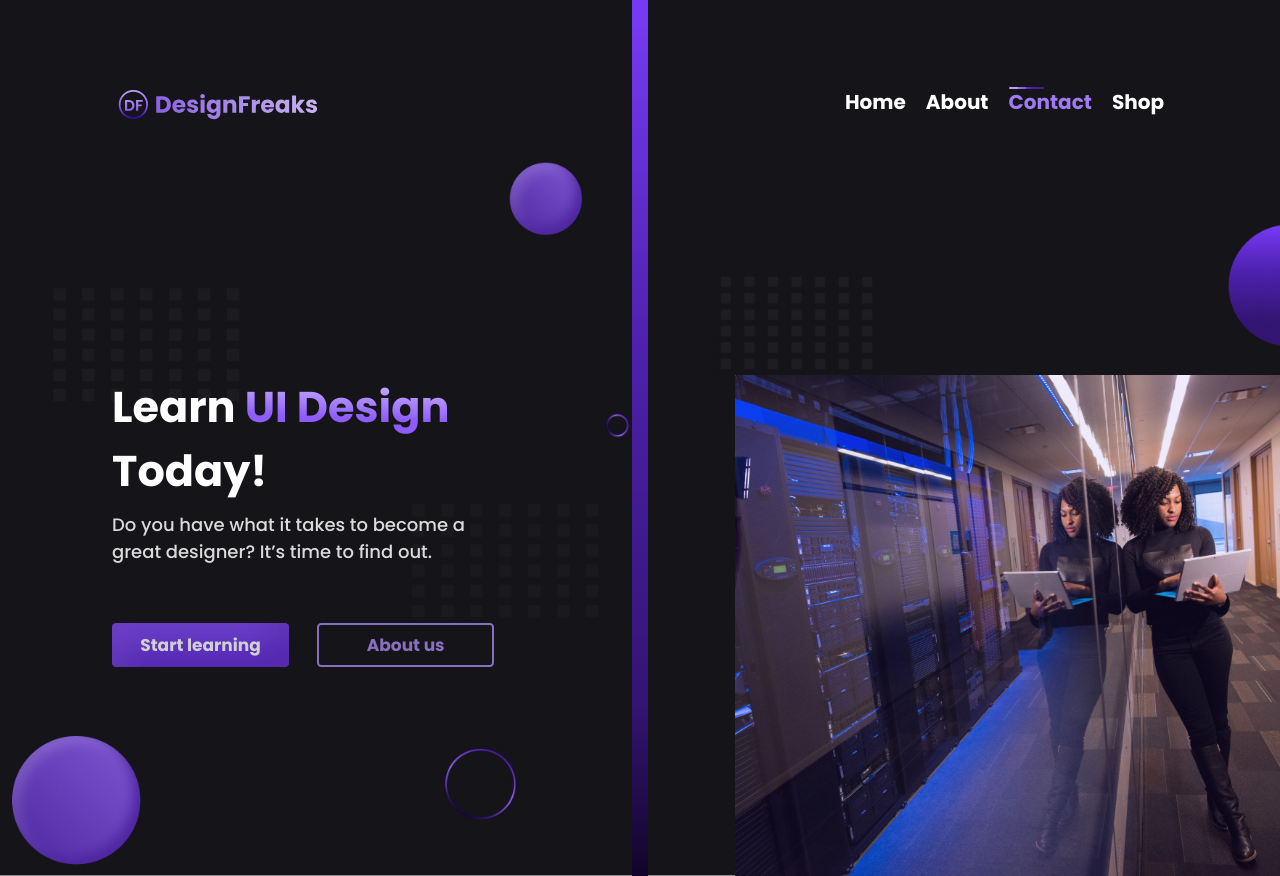
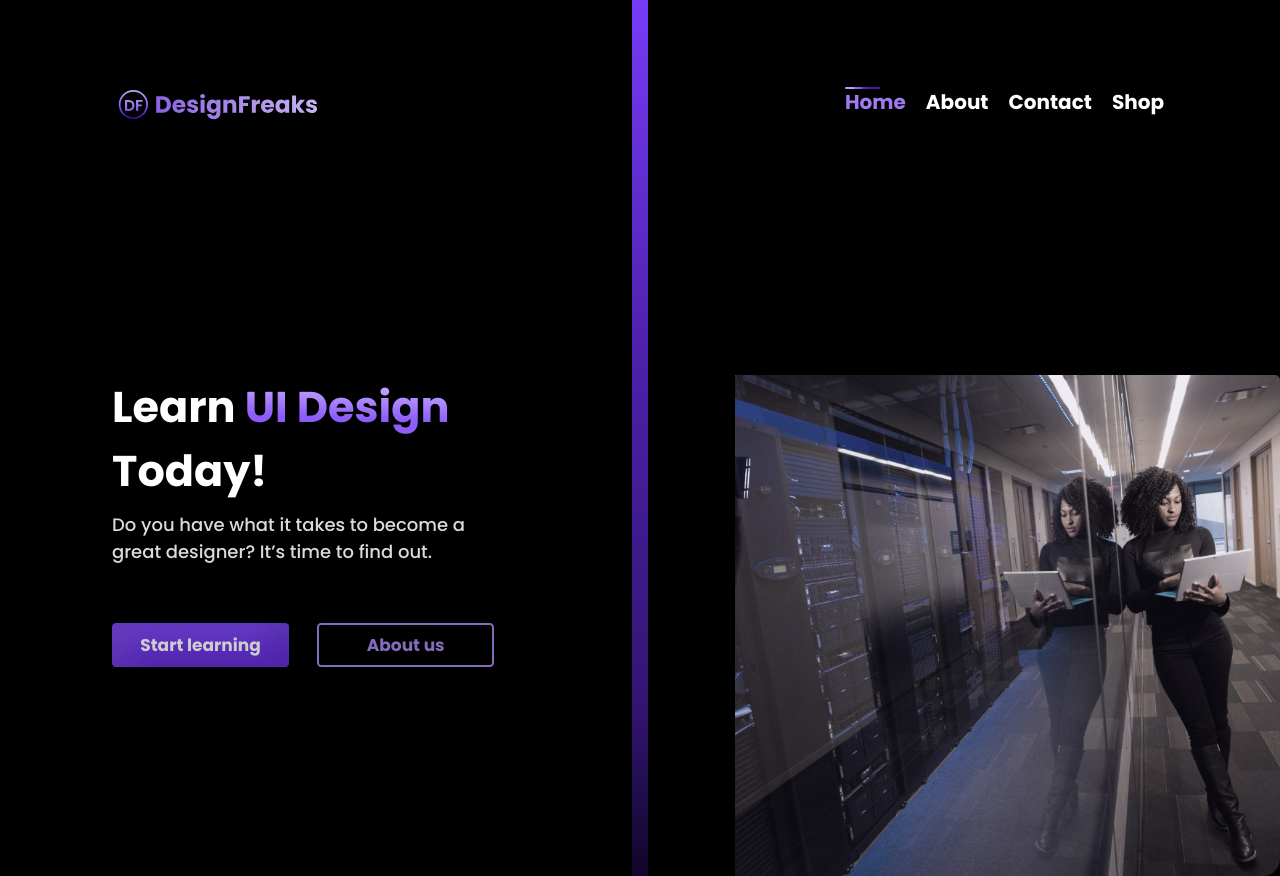
Before and after one commit to FeelsGo-od/DesignFreaks, a plain HTML site: page index.html in a window 1280 px wide. Drawn offline with Linux system fonts and the light colour scheme.

Commit message:
Clean Home Page

```diff
--- a/css/style.css
+++ b/css/style.css
@@ -19,6 +19,7 @@ button {
     border-radius: 4.16554px;
     opacity: 0.8;
     cursor: pointer;
+    transition: all 0.3s ease;
 }
 
 a {
@@ -48,20 +49,35 @@ body {}
     color: #fff;
 }
 
+button.bg-violet:hover {
+    background: #6f16ff;
+    color: white;
+    box-shadow: none;
+    transition: all 0.3s ease;
+}
+
 .border-violet {
     border: 2px solid #A586EA;
     color: #A586EA;
 }
 
-/* wrapper */
+button.border-violet:hover {
+    background: #000000;
+    color: #ffffff;
+    border: 2px solid #fefdff;
+    transition: all 0.3s ease;
+}
+
+/* WRAPPER */
 .wrapper {
-    background: url('../img/bg.jpg');
+    /* background: url('../img/bg.jpg'); */
+    background-color: #000000;
     background-repeat: no-repeat;
     background-size: cover;
     position: relative;
 }
 
-/* header */
+/* HEADER */
 header nav {
     display: flex;
     justify-content: space-between;
@@ -111,6 +127,7 @@ header .links {
 
 .links a {
     color: #fff;
+    transition: all 0.3s ease;
 }
 
 .links a:hover {
@@ -161,9 +178,11 @@ header .links {
 }
 
 .header-content img {
-    width: 751px;
+    width: 734px;
+    border-radius: 0px 5px 17px 17px;
     display: flex;
     margin-left: auto;
+    filter: grayscale(65%);
 }
 
 @media (min-width: 1025px) and (max-width: 1677px) {
--- a/index.html
+++ b/index.html
@@ -21,9 +21,9 @@
                 <div class="mobile_menu bg"></div>
                 <img class="logo" src="img/logo.svg" alt="designFreaks">
                 <ul class="links">
-                    <li><a href="/">Home</a></li>
+                    <li class="active"><a href="/">Home</a></li>
                     <li><a href="/">About</a></li>
-                    <li class="active"><a href="/">Contact</a></li>
+                    <li><a href="/">Contact</a></li>
                     <li><a href="/">Shop</a></li>
                 </ul>
             </nav>
```
Also changed, not shown: 1 other file.
